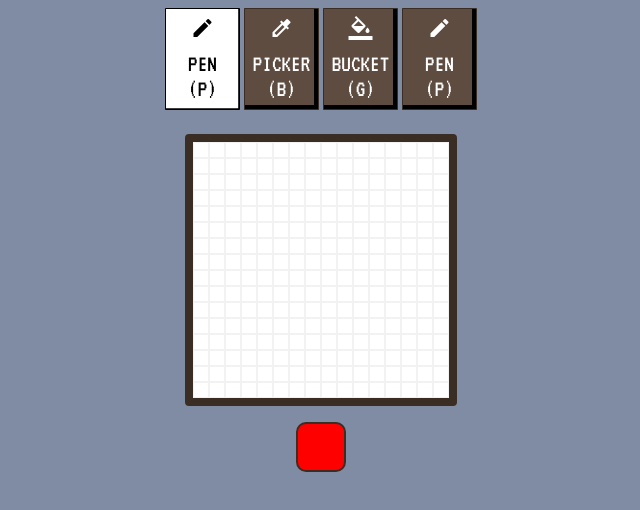
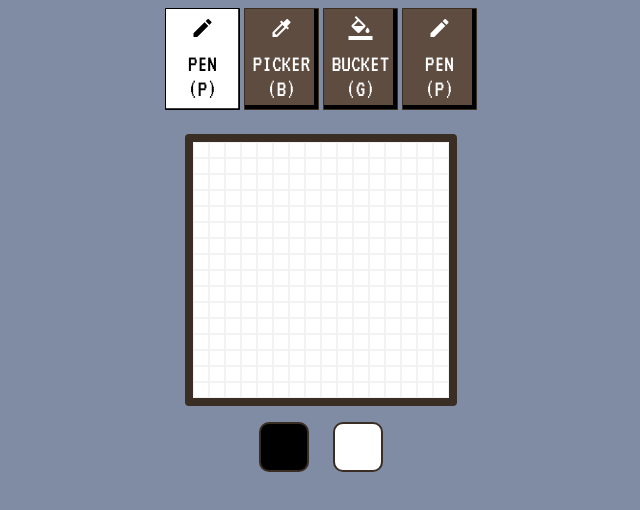
Before and after one commit to sampet93/pixelleum, a React (Create React App) app: page / in a window 1280 px wide. Shown: the top 510 px of the page, without its empty margins (319-959 px from the left). Built offline with nearby package versions, Linux system fonts and the light colour scheme.

Commit message:
fixed color picker button layout

```diff
--- a/src/App.js
+++ b/src/App.js
@@ -1,7 +1,6 @@
 import Grid from "./components/Grid";
 import Toolbox from "./components/Toolbox";
 import ColorPicker from "./components/ColorPicker";
-import ColorButton from "./components/ColorButton";
 import { Container, Row, Col } from "react-bootstrap";
 import { useState } from "react";
 import "bootstrap/dist/css/bootstrap.min.css";
@@ -12,12 +11,14 @@ function App() {
   const GRID_HEIGHT = 16;
   const CELL_SIZE = 16;
 
-  const [mainColor, setMainColor] = useState("#FF0000");
-  const [secondaryColor, setSecondaryColor] = useState("#FF0000");
+  const [mainColor, setMainColor] = useState("#000000");
+  const [secondaryColor, setSecondaryColor] = useState("#FFFFFF");
 
   const mainColorSetter = (color) => {
     setMainColor(color);
-    console.log("Setting main color: " + color);
+  };
+  const secondaryColorSetter = (color) => {
+    setSecondaryColor(color);
   };
 
   // Disable default right click behaviour
@@ -51,7 +52,18 @@ function App() {
           />
         </Row>
         <Row className="justify-content-sm-center">
-          <ColorPicker mainColorSetter={mainColorSetter} />
+          <Col md="auto">
+            <ColorPicker
+              defaultColor={mainColor}
+              colorSetter={mainColorSetter}
+            />
+          </Col>
+          <Col md="auto">
+            <ColorPicker
+              defaultColor={secondaryColor}
+              colorSetter={secondaryColorSetter}
+            />
+          </Col>
         </Row>
       </Container>
     </div>
--- a/src/components/ColorButton.js
+++ /dev/null
@@ -1,24 +0,0 @@
-// Button to display chosen color for left and right mouse
-
-import React, { useState } from "react";
-
-const ColorButton = (props) => {
-  const [color, setColor] = useState("#FF0000");
-  const clickHandler = (e) => {};
-
-  return (
-    <div
-      style={{
-        backgroundColor: color,
-        width: "50px",
-        height: "50px",
-        borderRadius: "10px",
-        borderStyle: "solid",
-        borderColor: "var(--tb-btn-border-color)",
-        cursor: "pointer",
-      }}
-    ></div>
-  );
-};
-
-export default ColorButton;
--- a/src/components/ColorPicker.js
+++ b/src/components/ColorPicker.js
@@ -2,8 +2,8 @@ import { useState } from "react";
 import { PhotoshopPicker } from "react-color";
 
 const ColorPicker = (props) => {
-  const [color, setColor] = useState("#FF0000");
-  const [pickerColor, setPickerColor] = useState("#FF0000");
+  const [color, setColor] = useState(props.defaultColor);
+  const [pickerColor, setPickerColor] = useState(props.defaultColor);
   const [displayColorPicker, setDisplayColorPicker] = useState(false);
 
   const handleClick = () => {
@@ -60,7 +60,7 @@ const ColorPicker = (props) => {
         }}
         onClick={handleClick}
       />
-      <div>
+      <div style={{ position: "absolute", zIndex: "2" }}>
         {displayColorPicker ? (
           <PhotoshopPicker
             color={pickerColor}
@@ -68,7 +68,7 @@ const ColorPicker = (props) => {
             onChangeComplete={handleChangeComplete}
             onAccept={() => {
               setDisplayColorPicker(false);
-              props.mainColorSetter(pickerColor);
+              props.colorSetter(pickerColor);
               setColor(pickerColor);
             }}
             onCancel={() => {
--- a/src/components/Grid.js
+++ b/src/components/Grid.js
@@ -22,6 +22,10 @@ const Grid = (props) => {
   const updateMainColor = () => {
     mainColorHelper = props.mainColor;
     setMainColor(props.mainColor);
+  };
+  const updateSecondaryColor = () => {
+    secondaryColorHelper = props.secondaryColor;
+    setSecondaryColor(props.secondaryColor);
   };
 
   const initGrid = (width, height) => {
```
